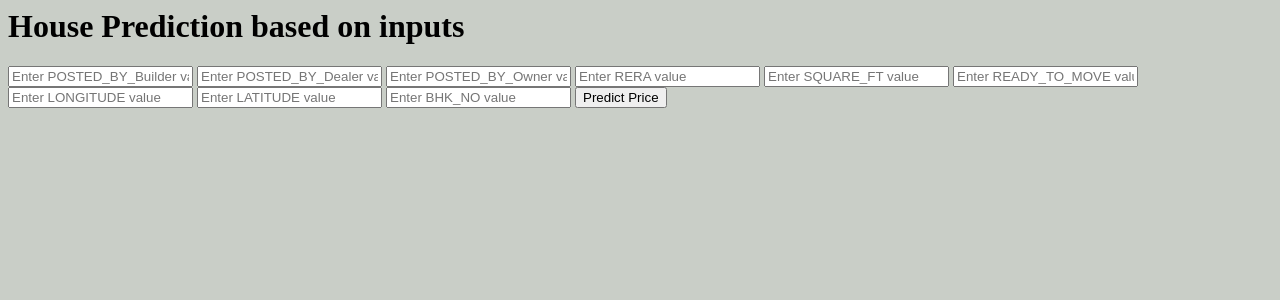
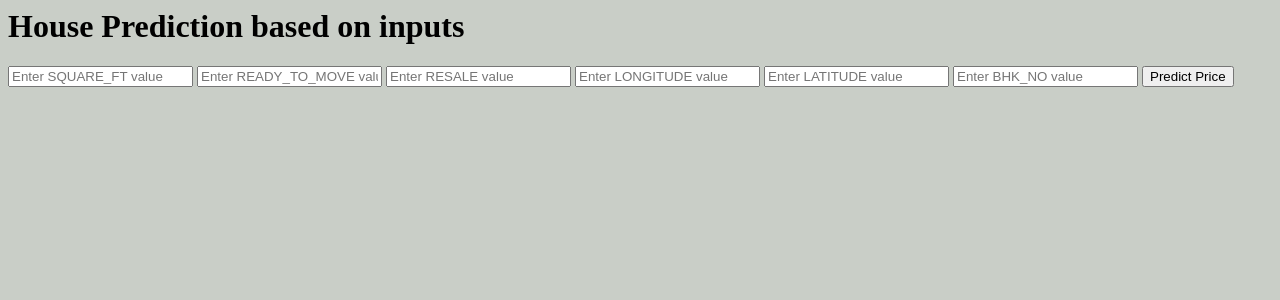
Before and after one commit to rkarpagalakshmi/housepredict, a Flask app: page / in a window 1280 px wide. Shown: the top 300 px of the page. Run offline with Flask 2, Linux system fonts and the light colour scheme; parts of the project's set-up code (start-up, migrations or seed data) failed here and were passed over.

Commit message:
make it better

```diff
--- a/app.py
+++ b/app.py
@@ -12,24 +12,15 @@ def hello():
 @app.route('/predict',methods = ['POST'])
 def result():
     if request.method == 'POST':
-       POSTED_BY_Builder = request.form["POSTED_BY_Builder"]
-       POSTED_BY_Builder = int(POSTED_BY_Builder)
-       print(POSTED_BY_Builder)
-       POSTED_BY_Dealer = request.form["POSTED_BY_Dealer"]
-       POSTED_BY_Dealer = int(POSTED_BY_Dealer)
-       print(POSTED_BY_Dealer)
-       POSTED_BY_Owner = request.form["POSTED_BY_Owner"]
-       POSTED_BY_Owner = int(POSTED_BY_Owner)
-       print(POSTED_BY_Owner)
-       RERA = request.form["RERA"]
-       RERA = int(RERA)
-       print(RERA)
        SQUARE_FT = request.form["SQUARE_FT"]
        SQUARE_FT = int(SQUARE_FT)
        print(SQUARE_FT)
        READY_TO_MOVE = request.form["READY_TO_MOVE"]
        READY_TO_MOVE = int(READY_TO_MOVE)
        print(READY_TO_MOVE)
+       RESALE = request.form["RESALE"]
+       RESALE = int(RESALE)
+       print(RESALE)
        LONGITUDE = request.form["LONGITUDE"]
        LONGITUDE = int(LONGITUDE)
        print(LONGITUDE)
@@ -39,7 +30,7 @@ def result():
        BHK_NO = request.form["BHK_NO"]
        BHK_NO = int(BHK_NO)
        print(BHK_NO)
-       price =  model.predict([[POSTED_BY_Builder,POSTED_BY_Dealer, POSTED_BY_Owner, RERA,SQUARE_FT,READY_TO_MOVE,LONGITUDE,LATITUDE, BHK_NO] ])
+       price =  model.predict([[SQUARE_FT,READY_TO_MOVE,RESALE,LONGITUDE,LATITUDE, BHK_NO] ])
        print("price",price)
        return render_template('index.html', prediction_price='price = {}'.format(price))
        #return render_template('index.html')
--- a/templates/index.html
+++ b/templates/index.html
@@ -3,12 +3,9 @@
 <body style = "background:  rgb(201, 206,199)" >
  <h1> House Prediction based on inputs</h1>
  <form action="/predict" method = "POST">
- <input type="text" name = "POSTED_BY_Builder" placeholder="Enter POSTED_BY_Builder value" />
- <input type="text" name = "POSTED_BY_Dealer" placeholder="Enter POSTED_BY_Dealer value" />
- <input type="text" name = "POSTED_BY_Owner" placeholder="Enter POSTED_BY_Owner value" />
- <input type="text" name = "RERA" placeholder="Enter RERA value" />
  <input type="text" name = "SQUARE_FT" placeholder="Enter SQUARE_FT value" />
  <input type="text" name = "READY_TO_MOVE" placeholder="Enter READY_TO_MOVE value" />
+ <input type="text" name = "RESALE" placeholder="Enter RESALE value" />
  <input type="text" name = "LONGITUDE" placeholder="Enter LONGITUDE value" />
  <input type="text" name = "LATITUDE" placeholder="Enter LATITUDE value" />
  <input type="text" name = "BHK_NO" placeholder="Enter BHK_NO value" />
```
